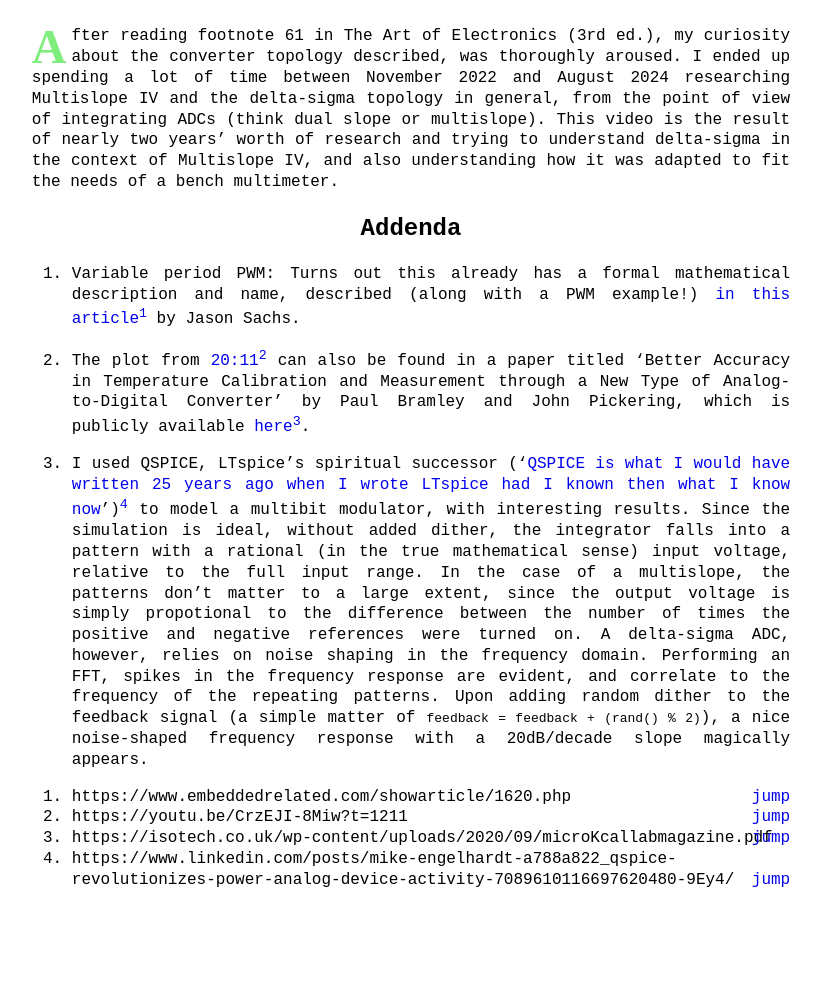
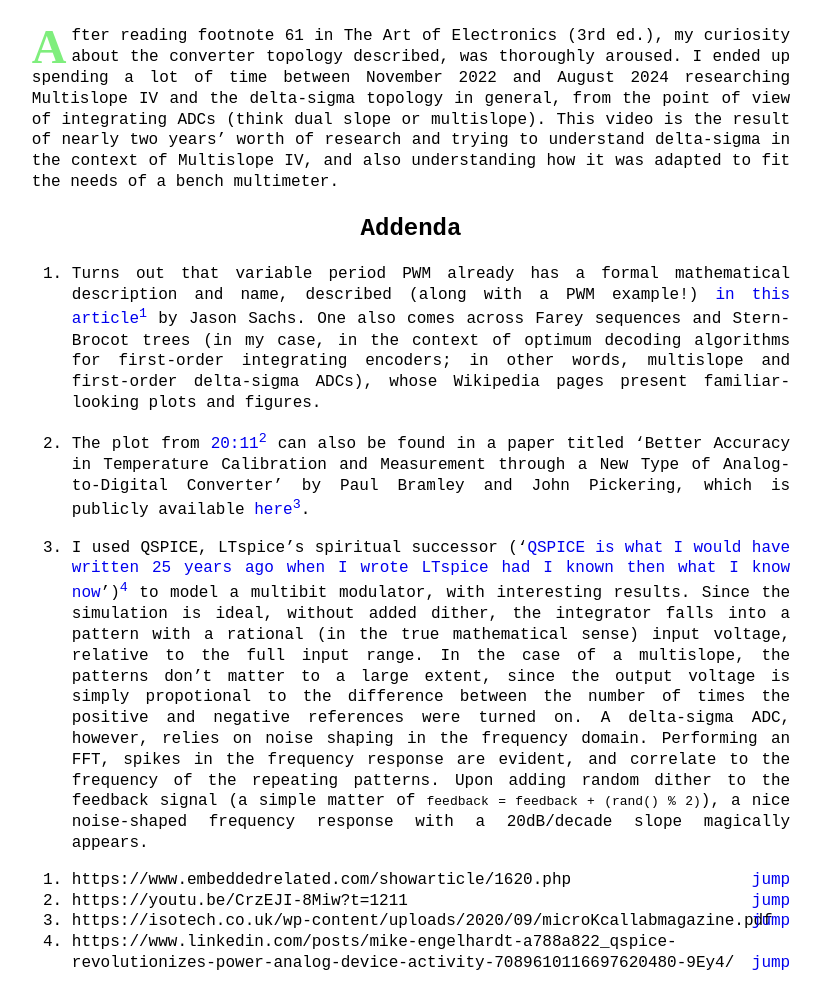
Before and after one commit to NNNILabs/NNNILabs.github.io, a Jekyll site: the page built from _posts/2024-09-26-The-Future-Is-Delta-Sigma---Multislope-IV.md, in a window 1280 px wide, cut to the strip 535-1525 px from the top of the page. Shown: the whole strip, without its empty margins (229-1050 px from the left). Built offline with Jekyll 4.4.1, drawn with Linux system fonts in a browser that asks for light colours; before the commit the page ends 1442 px from its top, so only the background shows below that.

Commit message:
Update 2024-09-26-The-Future-Is-Delta-Sigma---Multislope-IV.md

```diff
--- a/_posts/2024-09-26-The-Future-Is-Delta-Sigma---Multislope-IV.md
+++ b/_posts/2024-09-26-The-Future-Is-Delta-Sigma---Multislope-IV.md
@@ -12,7 +12,7 @@
 
 ## Addenda
 
-1. Variable period PWM: Turns out this already has a formal mathematical description and name, described (along with a PWM example!) [in this article](https://www.embeddedrelated.com/showarticle/1620.php){:target="_blank"}[^1] by Jason Sachs.
+1. Turns out that variable period PWM already has a formal mathematical description and name, described (along with a PWM example!) [in this article](https://www.embeddedrelated.com/showarticle/1620.php){:target="_blank"}[^1] by Jason Sachs. One also comes across Farey sequences and Stern-Brocot trees (in my case, in the context of optimum decoding algorithms for first-order integrating encoders; in other words, multislope and first-order delta-sigma ADCs), whose Wikipedia pages present familiar-looking plots and figures.
 
 2. The plot from [20:11](https://youtu.be/CrzEJI-8Miw?t=1211){:target="_blank"}[^2] can also be found in a paper titled 'Better Accuracy in Temperature Calibration and Measurement through a New Type of Analog-to-Digital Converter' by Paul Bramley and John Pickering, which is publicly available [here](https://isotech.co.uk/wp-content/uploads/2020/09/microKcallabmagazine.pdf){:target="_blank"}[^3].
 
```
